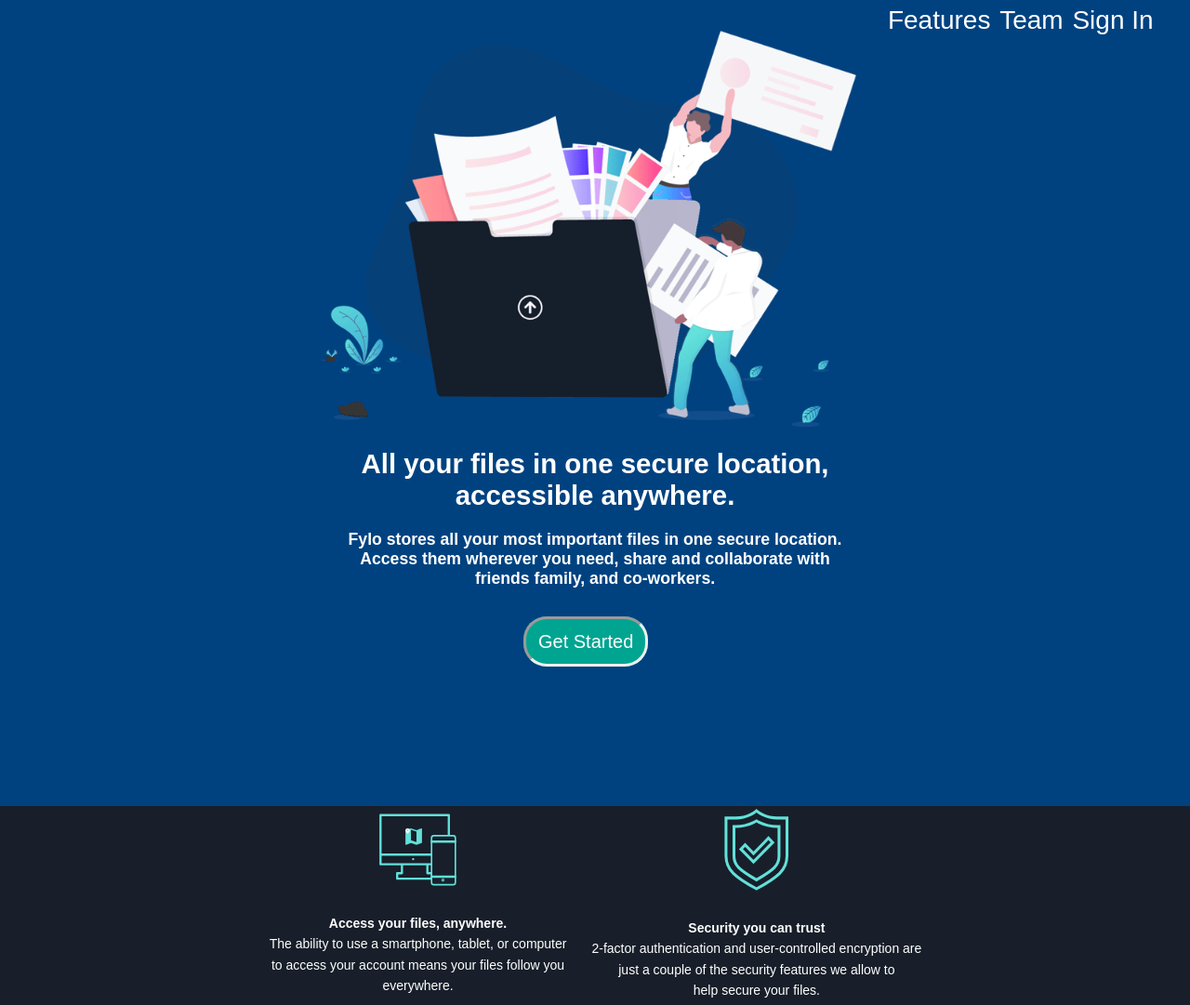
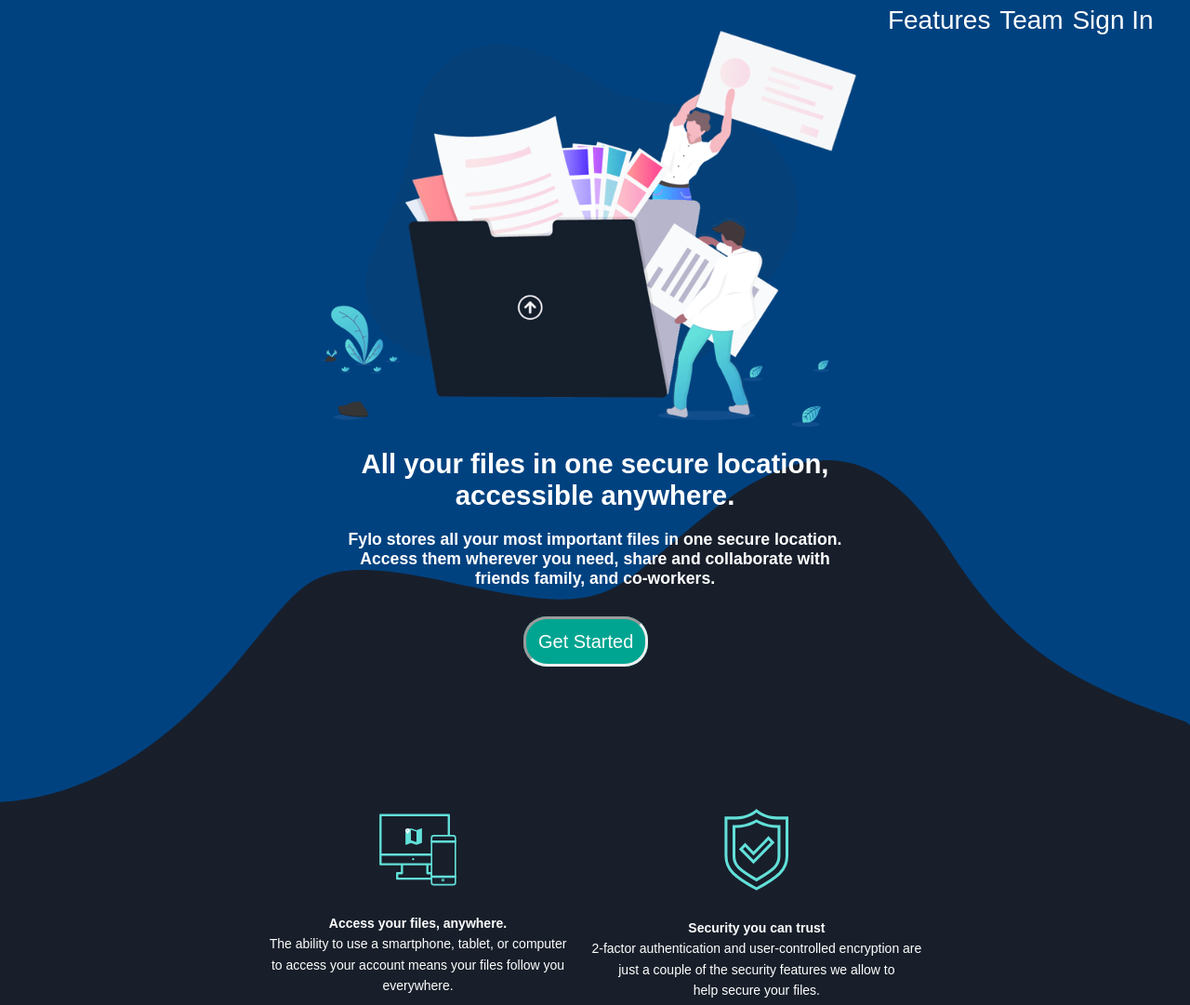
Before and after one commit to callumcrofts/challenge-two, a plain HTML site: page index.html in a window 1280 px wide. Shown: the top 1081 px of the page at 93% size. Drawn offline with Linux system fonts and the light colour scheme.

Commit message:
Update index.html

```diff
--- a/index.html
+++ b/index.html
@@ -12,7 +12,7 @@
 </head>
 <body >
   <div class="curve-div">
-  <img class="curve" src="fylo-landing-page-892264-master/images/bg-curvy-desktop.svg" alt="">
+  <img class="curve" src="bg-curvy-desktop.svg" alt="">
 </div>
 
 
@@ -128,8 +128,6 @@ you need, share and collaborate with <br>friends family, and co-workers.</h2>
     <input class="email" type="email" name="" value="">
     <br><br>
     <button class="button-one" type="mailto" name="button">Subit your Email</button>
-    <br><br>
-    <h1 class="early-access">OR Email Diam</h1><br> <a class="button-two" href="mailto:diam@itpt.co.uk">Get Address</a></td>
   </div>
 
 </div>
```
